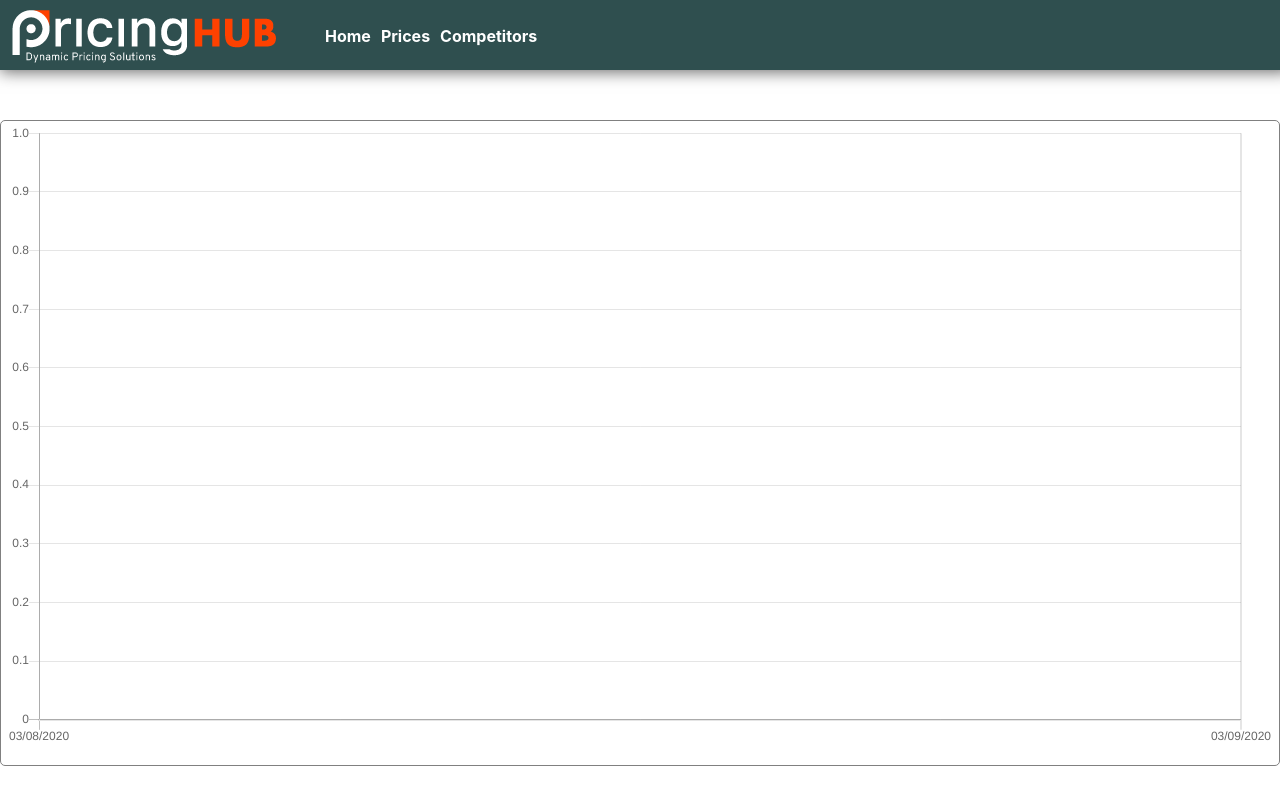
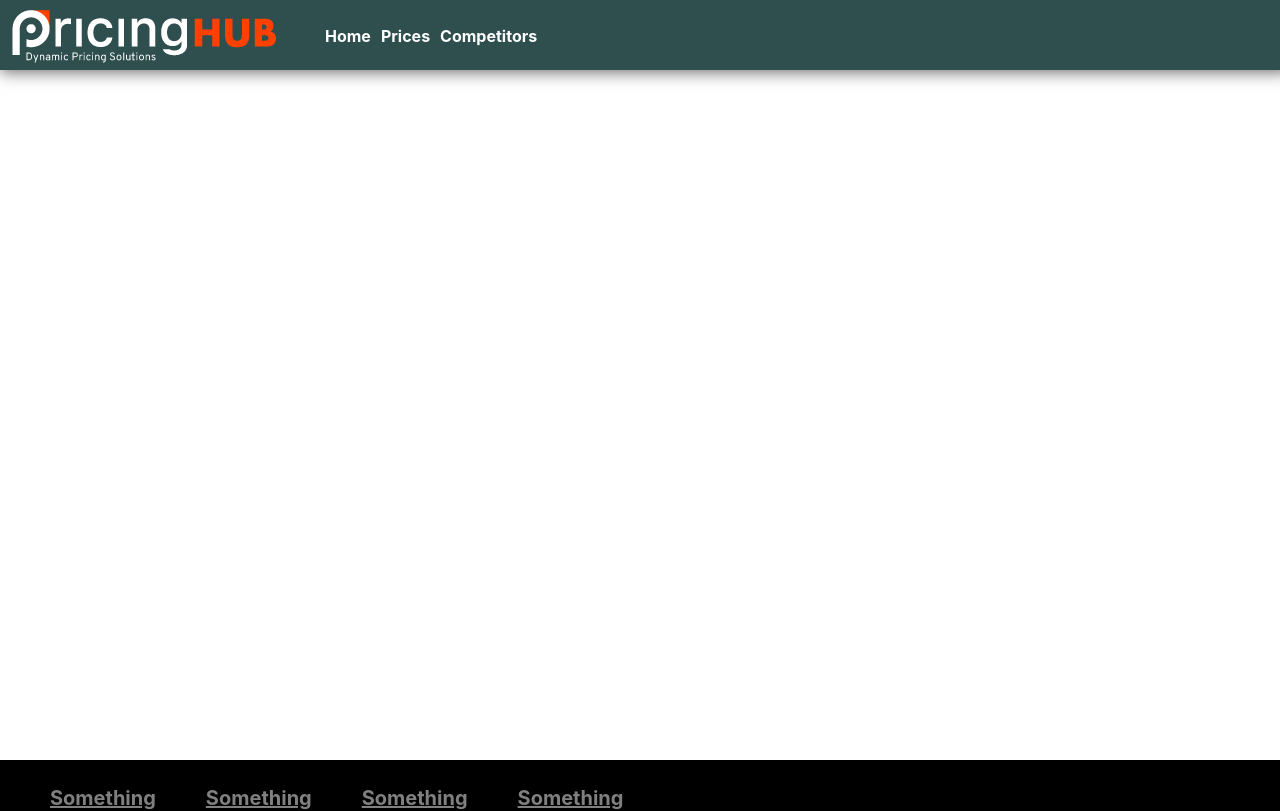
Before and after one commit to LucHighwalker/pricingHubFE, a React (Create React App) app: page / in a window 1280 px wide. Shown: the top 811 px of the page. Built offline with nearby package versions, Linux system fonts and the light colour scheme; no server answers.

Commit message:
[Add] Added react router.

```diff
--- a/package.json
+++ b/package.json
@@ -9,6 +9,8 @@
     "react-chartjs-2": "^2.9.0",
     "react-dom": "^16.9.0",
     "react-redux": "^7.2.0",
+    "react-router": "^5.1.2",
+    "react-router-dom": "^5.1.2",
     "react-scripts": "^3.1.1",
     "redux": "^4.0.4",
     "redux-thunk": "^2.3.0"
--- a/src/App.jsx
+++ b/src/App.jsx
@@ -1,5 +1,7 @@
 import React, { Component } from "react";
 import { connect } from "react-redux";
+
+import { BrowserRouter, Route } from "react-router-dom";
 
 import Title from "./components/title/title";
 import Chart from "./components/chart/chart";
@@ -10,13 +12,15 @@ import "./App.scss";
 class App extends Component {
   render() {
     return (
-      <div className="App">
-        <Title />
-        <div className="App_container">
-          <Chart />
+      <BrowserRouter>
+        <div className="App">
+          <Title />
+          <div className="App_container">
+            <Route path="/prices" component={Chart} />
+          </div>
+          <Footer />
         </div>
-        <Footer />
-      </div>
+      </BrowserRouter>
     );
   }
 }
```
Also changed, not shown: 1 other file (tests, documents, lock files or other folders).
